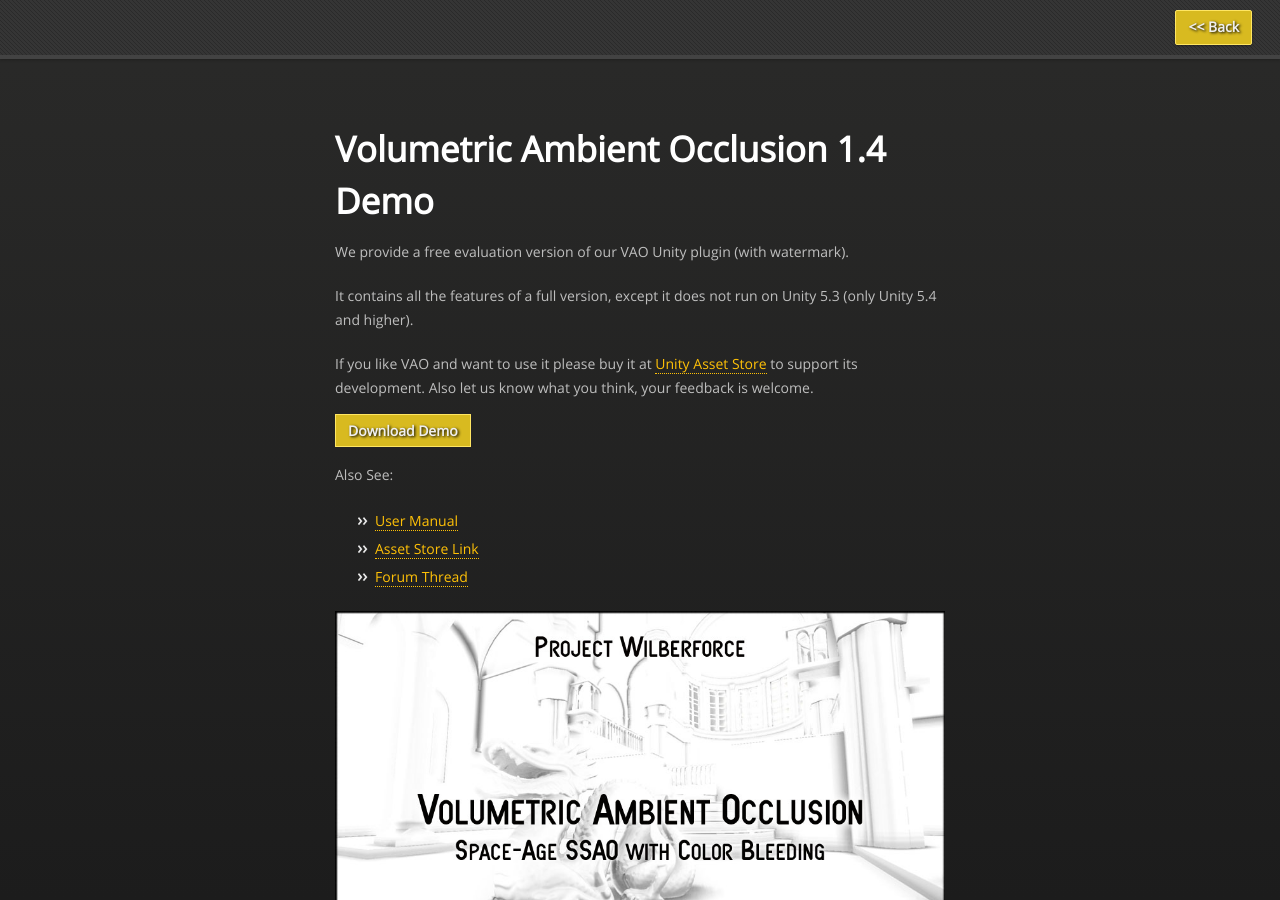
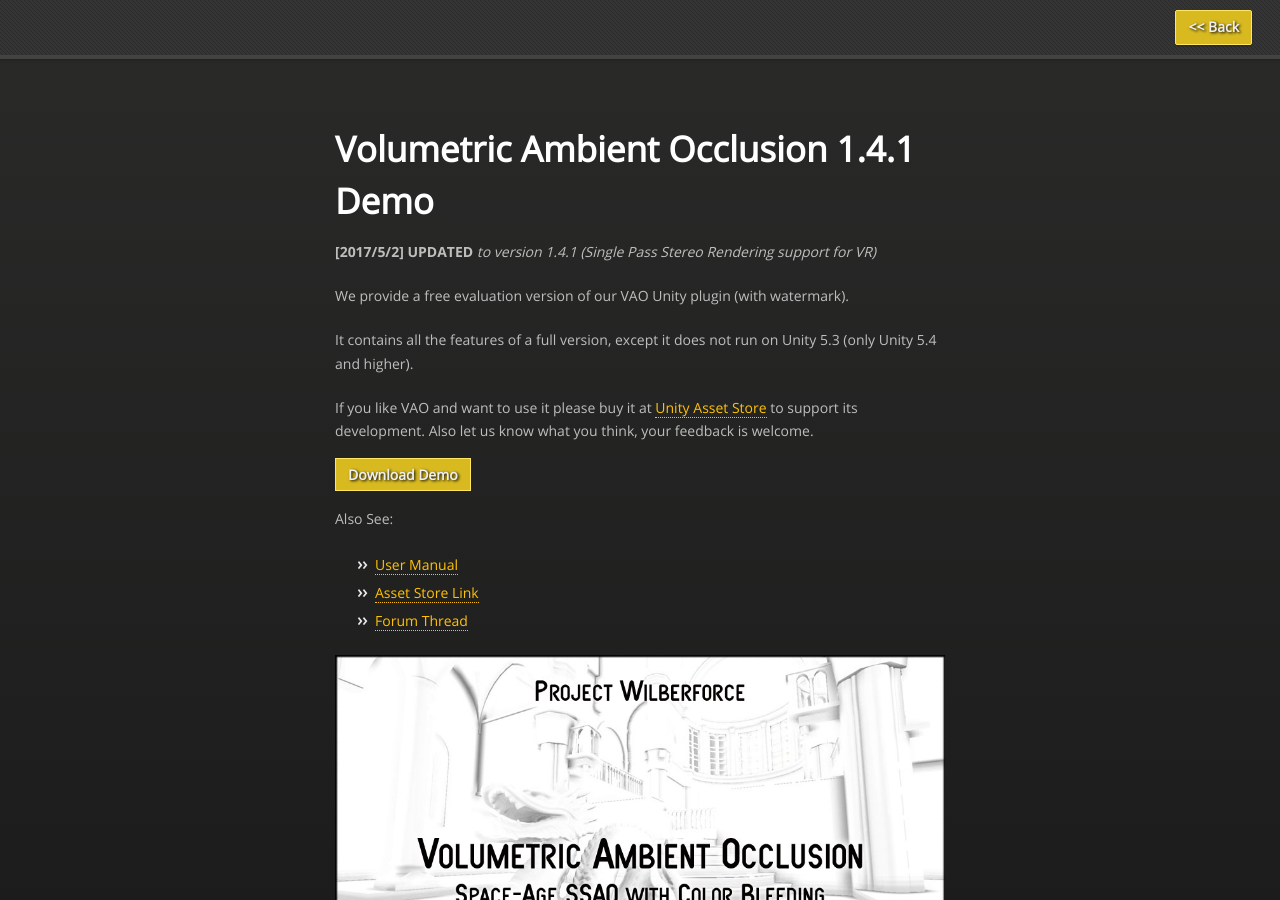
Before and after one commit to projectwilberforce/projectwilberforce.github.io, a Jekyll site: the page built from vaodemo/index.md, in a window 1280 px wide and 900 px high. Built offline with Jekyll 4.4.1, drawn with Linux system fonts in a browser that asks for light colours; nearby versions of some CDN libraries.

Commit message:
vaodemo v1.4.1

```diff
--- a/vaodemo/index.md
+++ b/vaodemo/index.md
@@ -3,7 +3,9 @@ layout: vaodemo
 title: VAO Unity plugin Demo
 ---
 
-# Volumetric Ambient Occlusion 1.4 Demo
+# Volumetric Ambient Occlusion 1.4.1 Demo
+
+**[2017/5/2] UPDATED** *to version 1.4.1 (Single Pass Stereo Rendering support for VR)*
 
 We provide a free evaluation version of our VAO Unity plugin (with watermark).
 
@@ -11,7 +13,7 @@ It contains all the features of a full version, except it does not run on Unity
 
 If you like VAO and want to use it please buy it at [Unity Asset Store](http://u3d.as/xzs) to support its development. Also let us know what you think, your feedback is welcome.
 
-<a href="https://projectwilberforce.github.io/vaodemo/VolumetricAmbientOcclusion_1_4_Demo.zip" class="downloadbtn">Download Demo</a>
+<a href="https://projectwilberforce.github.io/vaodemo/VolumetricAmbientOcclusion_1_4_1_Demo.zip" class="downloadbtn">Download Demo</a>
 
 Also See:
 
```
Also changed, not shown: 1 other file.
